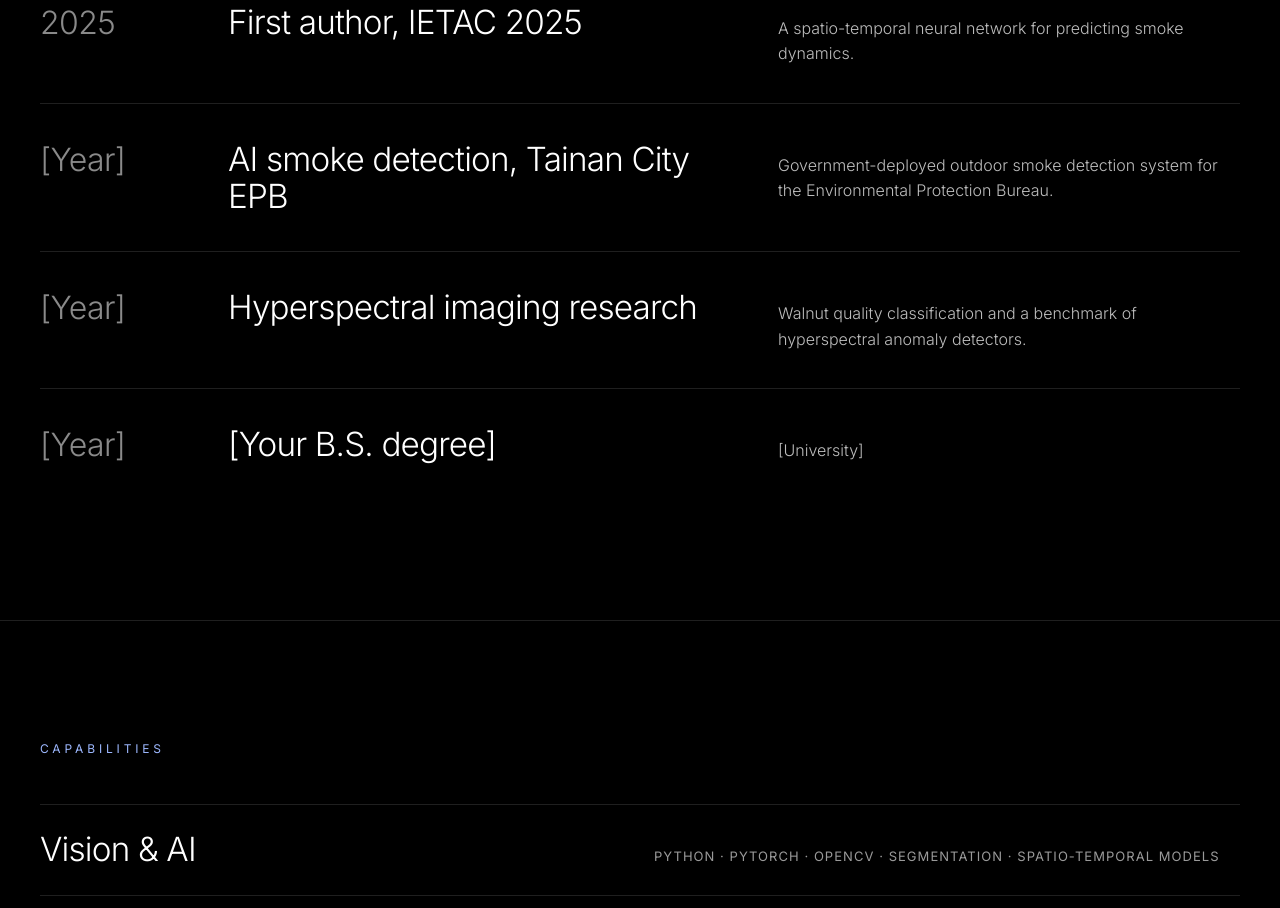
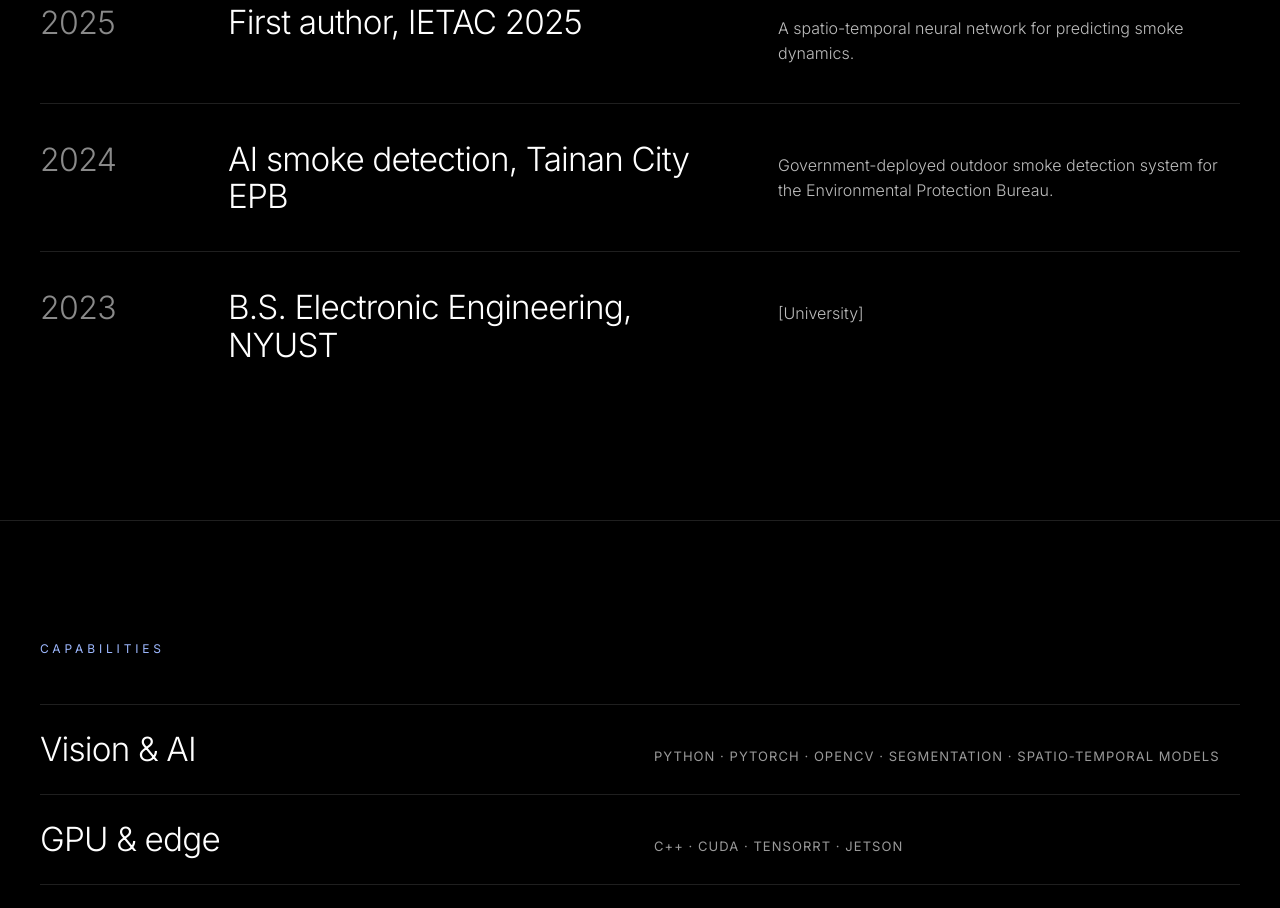
Before and after one commit to chenjin-huang/chenjin-huang.github.io, a plain HTML site: page about.html in a window 1280 px wide. Shown: the part 2275-3183 px from the top of the page. Drawn offline with Linux system fonts and the light colour scheme; animation ran at ten frames a second.

Commit message:
Modify experience entries in about.html
Updated educational and project experience entries.

```diff
--- a/about.html
+++ b/about.html
@@ -74,9 +74,8 @@
       <li><div class="row"><span class="when">Now</span><span class="row-title" style="flex: 1 1 380px">Robot arms, C++ and GPU inference</span><p style="flex: 1 1 340px">Building a robot-arm portfolio project in public while deepening C++, CUDA and TensorRT.</p></div></li>
       <li><div class="row"><span class="when">2026</span><span class="row-title" style="flex: 1 1 380px">M.S. Electronic Engineering, NYUST</span><p style="flex: 1 1 340px">National Yunlin University of Science and Technology. Research focus: computer vision.</p></div></li>
       <li><div class="row"><span class="when">2025</span><span class="row-title" style="flex: 1 1 380px">First author, IETAC 2025</span><p style="flex: 1 1 340px">A spatio-temporal neural network for predicting smoke dynamics.</p></div></li>
-      <li><div class="row"><span class="when">[Year]</span><span class="row-title" style="flex: 1 1 380px">AI smoke detection, Tainan City EPB</span><p style="flex: 1 1 340px">Government-deployed outdoor smoke detection system for the Environmental Protection Bureau.</p></div></li>
-      <li><div class="row"><span class="when">[Year]</span><span class="row-title" style="flex: 1 1 380px">Hyperspectral imaging research</span><p style="flex: 1 1 340px">Walnut quality classification and a benchmark of hyperspectral anomaly detectors.</p></div></li>
-      <li><div class="row"><span class="when">[Year]</span><span class="row-title" style="flex: 1 1 380px">[Your B.S. degree]</span><p style="flex: 1 1 340px">[University]</p></div></li>
+      <li><div class="row"><span class="when">2024</span><span class="row-title" style="flex: 1 1 380px">AI smoke detection, Tainan City EPB</span><p style="flex: 1 1 340px">Government-deployed outdoor smoke detection system for the Environmental Protection Bureau.</p></div></li>
+      <li><div class="row"><span class="when">2023</span><span class="row-title" style="flex: 1 1 380px">B.S. Electronic Engineering, NYUST</span><p style="flex: 1 1 340px">[University]</p></div></li>
     </ol>
   </div>
 </section>
```
